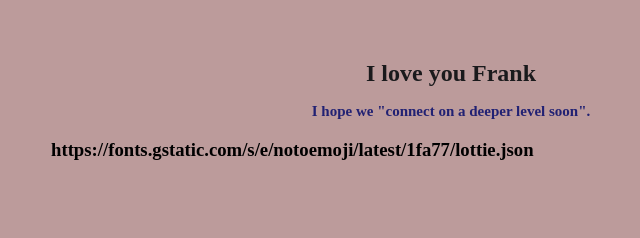
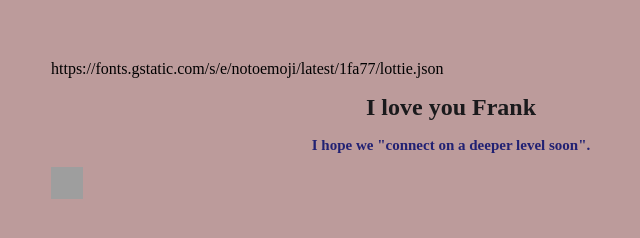
Before and after one commit to Queency31NSPPD/Frank-Izu, a plain HTML site: page index.html in a window 1280 px wide. Shown: the whole page, without its empty margins (189-829 px from the left). Drawn offline with Linux system fonts and the light colour scheme; grey boxes are pictures that could not be loaded.

Commit message:
Updated emoji

```diff
--- a/index.html
+++ b/index.html
@@ -4,11 +4,15 @@
     <meta charset="UTF-8">
     <meta name="viewport" content="width=, initial-scale=1.0">
     <title>love</title>
+    https://fonts.gstatic.com/s/e/notoemoji/latest/1fa77/lottie.json
     <link rel="stylesheet" href="/styles.css" />
 </head>
 <body>
  <h1>I love you Frank</h1>
  <h2>I hope we "connect on a deeper level soon".</h2>
-<h3>https://fonts.gstatic.com/s/e/notoemoji/latest/1fa77/lottie.json</h3>
+ <picture>
+    <source srcset="https://fonts.gstatic.com/s/e/notoemoji/latest/1fa77/512.webp" type="image/webp">
+    <img src="https://fonts.gstatic.com/s/e/notoemoji/latest/1fa77/512.gif" alt="🩷" width="32" height="32">
+  </picture>
 </body>
 </html>
```
